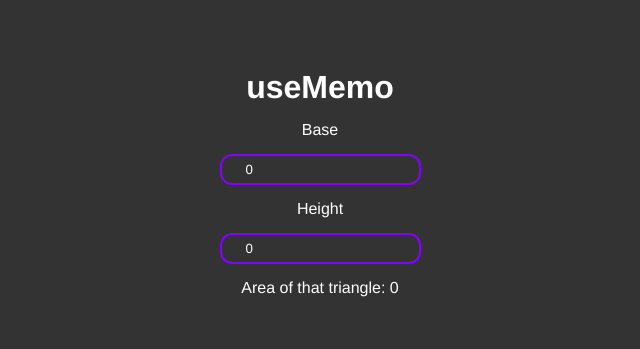
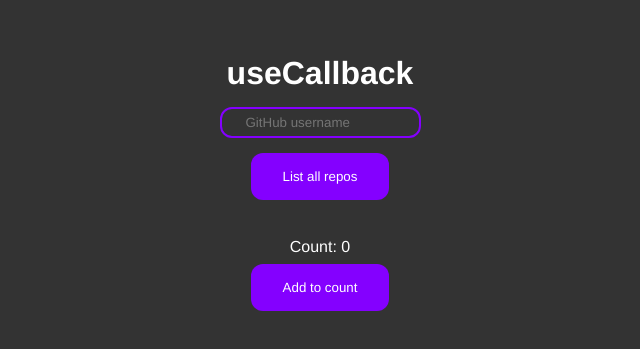
Before and after one commit to fellipeutaka/react-hooks-typescript, a React (Vite) app: page / in a window 1280 px wide. Shown: the part 217-566 px from the top of the page, without its empty margins (320-960 px from the left). Built offline with nearby package versions, Linux system fonts and the light colour scheme.

Commit message:
UseCallback

```diff
--- a/src/App.tsx
+++ b/src/App.tsx
@@ -5,6 +5,7 @@ import UseReducer from "./components/UseReducer";
 import UseImperativeHandle from "./components/UseImperativeHandle";
 import UseLayoutEffect from "./components/UseLayoutEffect";
 import UseMemo from "./components/UseMemo";
+import UseCallback from "./components/UseCallback";
 
 export default function App() {
   return (
@@ -15,7 +16,8 @@ export default function App() {
       {/* <UseLayoutEffect /> */}
       {/* <UseRef /> */}
       {/* <UseImperativeHandle /> */}
-      <UseMemo />
+      {/* <UseMemo /> */}
+      <UseCallback />
     </>
   );
 }
--- /dev/null
+++ b/src/components/UseCallback/index.tsx
@@ -0,0 +1,51 @@
+import { useCallback, useRef, useState } from "react";
+import { Container } from "./styles";
+
+interface Repo {
+  id: number;
+  name: string;
+  html_url: string;
+  stargazers_count: number;
+  language: string;
+}
+
+export default function UseCallback() {
+  const inputRef = useRef<HTMLInputElement>(null);
+  const [repos, setRepos] = useState<Repo[]>([]);
+  // If you don't use useCallback, every time this component re-render, this function will be called again.
+  const listRepos = useCallback(() => {
+    (async () => {
+      const response = await fetch(
+        `https://api.github.com/users/${inputRef.current?.value}/repos`
+      );
+      const data = await response.json();
+      setRepos(data);
+    })();
+  }, [repos]);
+
+  const [count, setCount] = useState(0);
+  return (
+    <Container>
+      <h1>useCallback</h1>
+      <input type="text" placeholder="GitHub username" ref={inputRef} />
+      <button onClick={listRepos}>List all repos</button>
+      {repos && (
+        <div className="repos">
+          {repos.map((repo) => (
+            <div className="repo" key={repo.id}>
+              <a href={repo.html_url}>{repo.name}</a>
+              <span>Stars: {repo.stargazers_count}</span>
+              <span>Language: {repo.language}</span>
+            </div>
+          ))}
+        </div>
+      )}
+      <div className="count">
+        <span>Count: {count}</span>
+        <button onClick={() => setCount((previousValue) => previousValue + 1)}>
+          Add to count
+        </button>
+      </div>
+    </Container>
+  );
+}
--- /dev/null
+++ b/src/components/UseCallback/styles.ts
@@ -0,0 +1,62 @@
+import styled from "styled-components";
+
+export const Container = styled.div`
+  display: flex;
+  flex-direction: column;
+  justify-content: center;
+  align-items: center;
+  width: 100%;
+  min-height: 100vh;
+  gap: 15px;
+
+  input {
+    background: none;
+    outline: none;
+    color: inherit;
+    border: 2px solid #8400ff;
+    border-radius: 12px;
+    padding: 6px 24px;
+  }
+
+  button {
+    background-color: #8400ff;
+    border: none;
+    color: inherit;
+    padding: 16px 32px;
+    border-radius: 12px;
+    cursor: pointer;
+    transition: 0.35s ease;
+
+    &:hover {
+      opacity: 0.7;
+    }
+  }
+
+  div.repos {
+    display: grid;
+    grid-template-columns: repeat(3, 1fr);
+    grid-auto-rows: 1fr;
+    gap: 15px;
+    div.repo {
+      background-color: #282828;
+      a {
+        display: block;
+        font-size: 20px;
+        color: #8400ff;
+      }
+
+      span {
+        font-size: 18px;
+        display: block;
+      }
+    }
+  }
+
+  div.count {
+    span {
+      display: block;
+      text-align: center;
+      margin: 8px 0;
+    }
+  }
+`;
```
